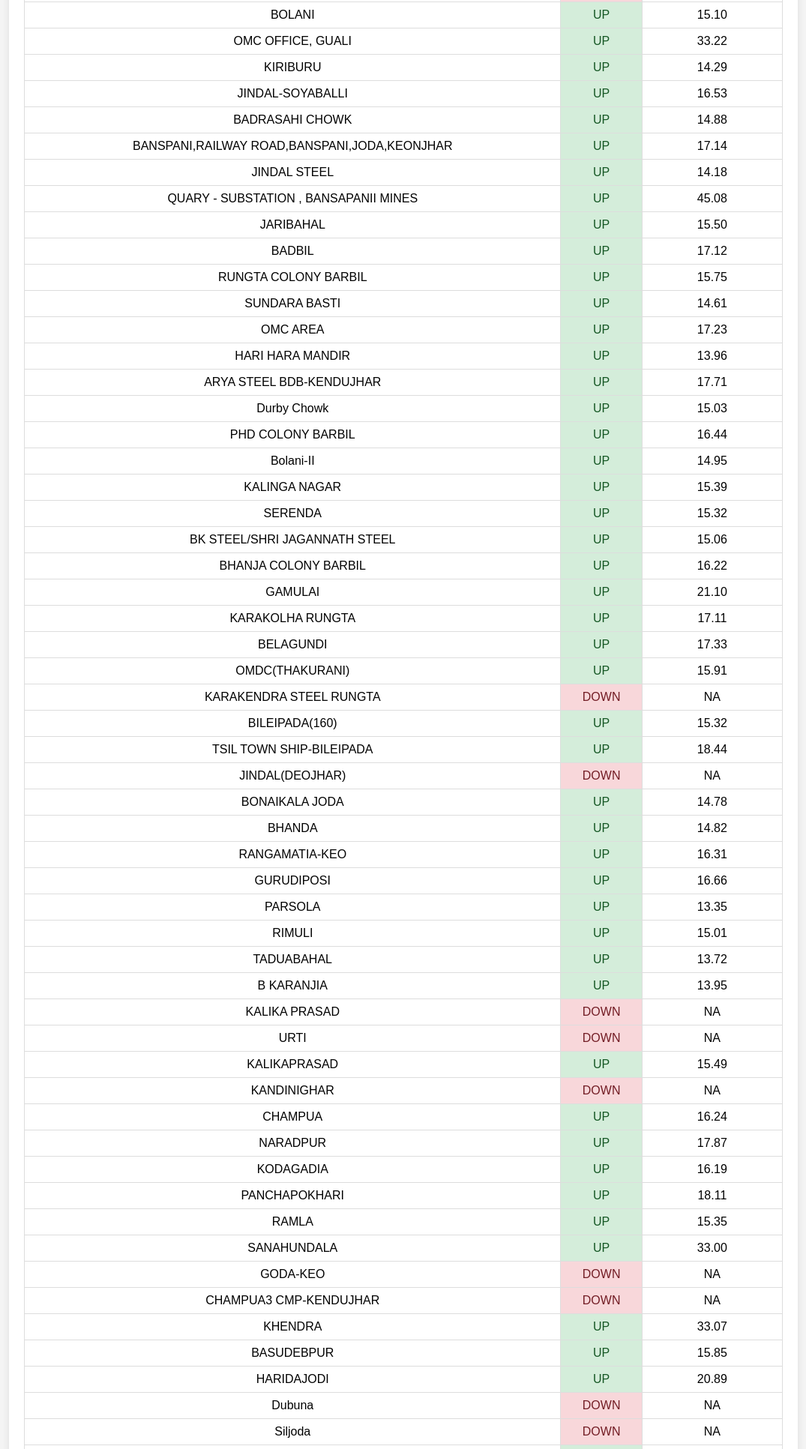
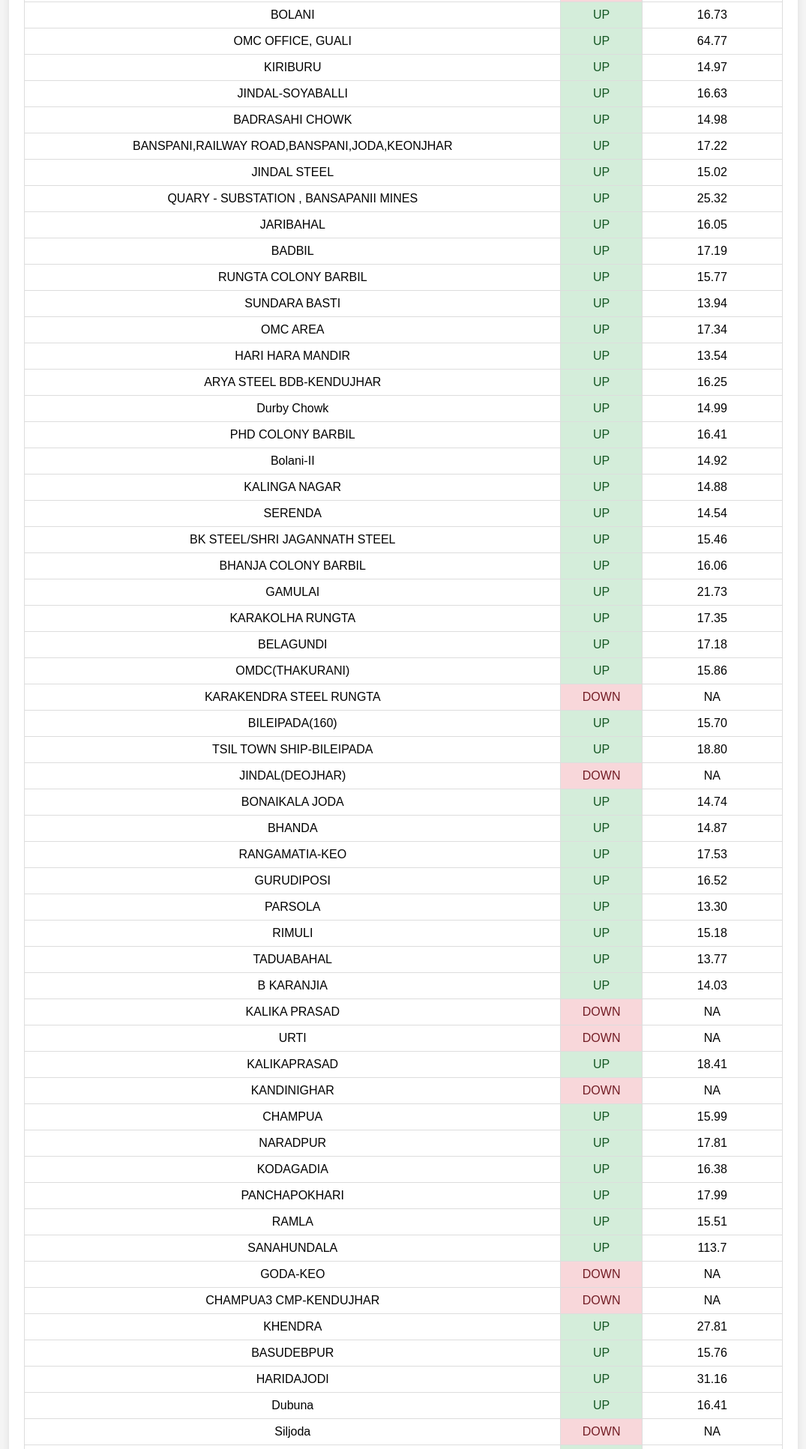
Before and after one commit to bsnljodabarbil-bot/enodeB, a plain HTML site: page enodeB.html in a window 1280 px wide. Shown: the part 867-2800 px from the top of the page at 75% size, without its empty margins (102-1177 px from the left). Drawn offline with Linux system fonts and the light colour scheme.

Commit message:
Update enodeB.html with new content via Python API

```diff
--- a/enodeB.html
+++ b/enodeB.html
@@ -24,7 +24,7 @@
         </div>
         <div class="container">
 
-            <p>Last updated: 2025-10-19 17:00:59<a href="index.html">#Click here to return to MAAN/MADM status Dashboard#</a> <p style="color:Red;"> Reacheble enodeB  = 65; Unreachable enodeB= 18</p>
+            <p>Last updated: 2025-10-19 17:06:59<a href="index.html">#Click here to return to MAAN/MADM status Dashboard#</a> <p style="color:Red;"> Reacheble enodeB  = 68; Unreachable enodeB= 15</p>
             <table>
                 <thead>
                     <tr>
@@ -38,61 +38,61 @@
                     <tr>
                         <td>JODA MARKET</td>
                         <td class="status-up">UP</td>
-                        <td>22.79</td>
+                        <td>22.28</td>
                     </tr>
 
                     <tr>
                         <td>JODA</td>
                         <td class="status-up">UP</td>
-                        <td>15.48</td>
+                        <td>15.02</td>
                     </tr>
 
                     <tr>
                         <td>KAMAR JODA</td>
                         <td class="status-up">UP</td>
-                        <td>21.03</td>
+                        <td>19.57</td>
                     </tr>
 
                     <tr>
                         <td>HIRAKUD COLONY</td>
                         <td class="status-up">UP</td>
-                        <td>14.62</td>
+                        <td>14.04</td>
                     </tr>
 
                     <tr>
                         <td>TISCO PVT LTD</td>
                         <td class="status-up">UP</td>
-                        <td>16.80</td>
+                        <td>16.37</td>
                     </tr>
 
                     <tr>
                         <td>JODA BUS STAND</td>
                         <td class="status-up">UP</td>
-                        <td>16.80</td>
+                        <td>16.14</td>
                     </tr>
 
                     <tr>
                         <td>JAJANG</td>
                         <td class="status-up">UP</td>
-                        <td>14.32</td>
+                        <td>13.99</td>
                     </tr>
 
                     <tr>
                         <td>HIGH CAMP JAJANGA</td>
                         <td class="status-up">UP</td>
-                        <td>17.20</td>
+                        <td>16.94</td>
                     </tr>
 
                     <tr>
                         <td>RUNGTA</td>
                         <td class="status-up">UP</td>
-                        <td>15.51</td>
+                        <td>14.80</td>
                     </tr>
 
                     <tr>
                         <td>DIRECTORS BUNGLOW JODA</td>
                         <td class="status-up">UP</td>
-                        <td>15.37</td>
+                        <td>15.52</td>
                     </tr>
 
                     <tr>
@@ -104,13 +104,13 @@
                     <tr>
                         <td>BHUAIN ROIDA</td>
                         <td class="status-up">UP</td>
-                        <td>17.40</td>
+                        <td>17.11</td>
                     </tr>
 
                     <tr>
                         <td>BICHAKUNDI</td>
                         <td class="status-up">UP</td>
-                        <td>16.53</td>
+                        <td>16.13</td>
                     </tr>
 
                     <tr>
@@ -134,7 +134,7 @@
                     <tr>
                         <td>RUGUDI</td>
                         <td class="status-up">UP</td>
-                        <td>14.30</td>
+                        <td>14.28</td>
                     </tr>
 
                     <tr>
@@ -146,157 +146,157 @@
                     <tr>
                         <td>BOLANI</td>
                         <td class="status-up">UP</td>
-                        <td>15.10</td>
+                        <td>16.73</td>
                     </tr>
 
                     <tr>
                         <td>OMC OFFICE, GUALI</td>
                         <td class="status-up">UP</td>
-                        <td>33.22</td>
+                        <td>64.77</td>
                     </tr>
 
                     <tr>
                         <td>KIRIBURU</td>
                         <td class="status-up">UP</td>
-                        <td>14.29</td>
+                        <td>14.97</td>
                     </tr>
 
                     <tr>
                         <td>JINDAL-SOYABALLI</td>
                         <td class="status-up">UP</td>
-                        <td>16.53</td>
+                        <td>16.63</td>
                     </tr>
 
                     <tr>
                         <td>BADRASAHI CHOWK</td>
                         <td class="status-up">UP</td>
-                        <td>14.88</td>
+                        <td>14.98</td>
                     </tr>
 
                     <tr>
                         <td>BANSPANI,RAILWAY ROAD,BANSPANI,JODA,KEONJHAR</td>
                         <td class="status-up">UP</td>
-                        <td>17.14</td>
+                        <td>17.22</td>
                     </tr>
 
                     <tr>
                         <td>JINDAL STEEL</td>
                         <td class="status-up">UP</td>
-                        <td>14.18</td>
+                        <td>15.02</td>
                     </tr>
 
                     <tr>
                         <td>QUARY - SUBSTATION , BANSAPANII MINES</td>
                         <td class="status-up">UP</td>
-                        <td>45.08</td>
+                        <td>25.32</td>
                     </tr>
 
                     <tr>
                         <td>JARIBAHAL</td>
                         <td class="status-up">UP</td>
-                        <td>15.50</td>
+                        <td>16.05</td>
                     </tr>
 
                     <tr>
                         <td>BADBIL</td>
                         <td class="status-up">UP</td>
-                        <td>17.12</td>
+                        <td>17.19</td>
                     </tr>
 
                     <tr>
                         <td>RUNGTA COLONY BARBIL</td>
                         <td class="status-up">UP</td>
-                        <td>15.75</td>
+                        <td>15.77</td>
                     </tr>
 
                     <tr>
                         <td>SUNDARA BASTI</td>
                         <td class="status-up">UP</td>
-                        <td>14.61</td>
+                        <td>13.94</td>
                     </tr>
 
                     <tr>
                         <td>OMC AREA</td>
                         <td class="status-up">UP</td>
-                        <td>17.23</td>
+                        <td>17.34</td>
                     </tr>
 
                     <tr>
                         <td>HARI HARA MANDIR</td>
                         <td class="status-up">UP</td>
-                        <td>13.96</td>
+                        <td>13.54</td>
                     </tr>
 
                     <tr>
                         <td>ARYA STEEL BDB-KENDUJHAR</td>
                         <td class="status-up">UP</td>
-                        <td>17.71</td>
+                        <td>16.25</td>
                     </tr>
 
                     <tr>
                         <td>Durby Chowk</td>
                         <td class="status-up">UP</td>
-                        <td>15.03</td>
+                        <td>14.99</td>
                     </tr>
 
                     <tr>
                         <td>PHD COLONY BARBIL</td>
                         <td class="status-up">UP</td>
-                        <td>16.44</td>
+                        <td>16.41</td>
                     </tr>
 
                     <tr>
                         <td>Bolani-II</td>
                         <td class="status-up">UP</td>
-                        <td>14.95</td>
+                        <td>14.92</td>
                     </tr>
 
                     <tr>
                         <td>KALINGA NAGAR</td>
                         <td class="status-up">UP</td>
-                        <td>15.39</td>
+                        <td>14.88</td>
                     </tr>
 
                     <tr>
                         <td>SERENDA</td>
                         <td class="status-up">UP</td>
-                        <td>15.32</td>
+                        <td>14.54</td>
                     </tr>
 
                     <tr>
                         <td>BK STEEL/SHRI JAGANNATH STEEL</td>
                         <td class="status-up">UP</td>
-                        <td>15.06</td>
+                        <td>15.46</td>
                     </tr>
 
                     <tr>
                         <td>BHANJA COLONY BARBIL</td>
                         <td class="status-up">UP</td>
-                        <td>16.22</td>
+                        <td>16.06</td>
                     </tr>
 
                     <tr>
                         <td>GAMULAI</td>
                         <td class="status-up">UP</td>
-                        <td>21.10</td>
+                        <td>21.73</td>
                     </tr>
 
                     <tr>
                         <td>KARAKOLHA RUNGTA</td>
                         <td class="status-up">UP</td>
-                        <td>17.11</td>
+                        <td>17.35</td>
                     </tr>
 
                     <tr>
                         <td>BELAGUNDI</td>
                         <td class="status-up">UP</td>
-                        <td>17.33</td>
+                        <td>17.18</td>
                     </tr>
 
                     <tr>
                         <td>OMDC(THAKURANI)</td>
                         <td class="status-up">UP</td>
-                        <td>15.91</td>
+                        <td>15.86</td>
                     </tr>
 
                     <tr>
@@ -308,13 +308,13 @@
                     <tr>
                         <td>BILEIPADA(160)</td>
                         <td class="status-up">UP</td>
-                        <td>15.32</td>
+                        <td>15.70</td>
                     </tr>
 
                     <tr>
                         <td>TSIL TOWN SHIP-BILEIPADA</td>
                         <td class="status-up">UP</td>
-                        <td>18.44</td>
+                        <td>18.80</td>
                     </tr>
 
                     <tr>
@@ -326,49 +326,49 @@
                     <tr>
                         <td>BONAIKALA JODA</td>
                         <td class="status-up">UP</td>
-                        <td>14.78</td>
+                        <td>14.74</td>
                     </tr>
 
                     <tr>
                         <td>BHANDA</td>
                         <td class="status-up">UP</td>
-                        <td>14.82</td>
+                        <td>14.87</td>
                     </tr>
 
                     <tr>
                         <td>RANGAMATIA-KEO</td>
                         <td class="status-up">UP</td>
-                        <td>16.31</td>
+                        <td>17.53</td>
                     </tr>
 
                     <tr>
                         <td>GURUDIPOSI</td>
                         <td class="status-up">UP</td>
-                        <td>16.66</td>
+                        <td>16.52</td>
                     </tr>
 
                     <tr>
                         <td>PARSOLA</td>
                         <td class="status-up">UP</td>
-                        <td>13.35</td>
+                        <td>13.30</td>
                     </tr>
 
                     <tr>
                         <td>RIMULI</td>
                         <td class="status-up">UP</td>
-                        <td>15.01</td>
+                        <td>15.18</td>
                     </tr>
 
                     <tr>
                         <td>TADUABAHAL</td>
                         <td class="status-up">UP</td>
-                        <td>13.72</td>
+                        <td>13.77</td>
                     </tr>
 
                     <tr>
                         <td>B KARANJIA</td>
                         <td class="status-up">UP</td>
-                        <td>13.95</td>
+                        <td>14.03</td>
                     </tr>
 
                     <tr>
@@ -386,7 +386,7 @@
                     <tr>
                         <td>KALIKAPRASAD</td>
                         <td class="status-up">UP</td>
-                        <td>15.49</td>
+                        <td>18.41</td>
                     </tr>
 
                     <tr>
@@ -398,37 +398,37 @@
                     <tr>
                         <td>CHAMPUA</td>
                         <td class="status-up">UP</td>
-                        <td>16.24</td>
+                        <td>15.99</td>
                     </tr>
 
                     <tr>
                         <td>NARADPUR</td>
                         <td class="status-up">UP</td>
-                        <td>17.87</td>
+                        <td>17.81</td>
                     </tr>
 
                     <tr>
                         <td>KODAGADIA</td>
                         <td class="status-up">UP</td>
-                        <td>16.19</td>
+                        <td>16.38</td>
                     </tr>
 
                     <tr>
                         <td>PANCHAPOKHARI</td>
                         <td class="status-up">UP</td>
-                        <td>18.11</td>
+                        <td>17.99</td>
                     </tr>
 
                     <tr>
                         <td>RAMLA</td>
                         <td class="status-up">UP</td>
-                        <td>15.35</td>
+                        <td>15.51</td>
                     </tr>
 
                     <tr>
                         <td>SANAHUNDALA</td>
                         <td class="status-up">UP</td>
-                        <td>33.00</td>
+                        <td>113.7</td>
                     </tr>
 
                     <tr>
@@ -446,25 +446,25 @@
                     <tr>
                         <td>KHENDRA</td>
                         <td class="status-up">UP</td>
-                        <td>33.07</td>
+                        <td>27.81</td>
                     </tr>
 
                     <tr>
                         <td>BASUDEBPUR</td>
                         <td class="status-up">UP</td>
-                        <td>15.85</td>
+                        <td>15.76</td>
                     </tr>
 
                     <tr>
                         <td>HARIDAJODI</td>
                         <td class="status-up">UP</td>
-                        <td>20.89</td>
+                        <td>31.16</td>
                     </tr>
 
                     <tr>
                         <td>Dubuna</td>
-                        <td class="status-down">DOWN</td>
-                        <td>NA</td>
+                        <td class="status-up">UP</td>
+                        <td>16.41</td>
                     </tr>
 
                     <tr>
@@ -476,31 +476,31 @@
                     <tr>
                         <td>PIDHAPOKHARI</td>
                         <td class="status-up">UP</td>
-                        <td>15.40</td>
+                        <td>15.62</td>
                     </tr>
 
                     <tr>
                         <td>WEIGH BRIDGE, OMC UNCHABALI,JAJANG</td>
-                        <td class="status-down">DOWN</td>
-                        <td>NA</td>
+                        <td class="status-up">UP</td>
+                        <td>17.71</td>
                     </tr>
 
                     <tr>
                         <td>UNCHABALI</td>
-                        <td class="status-down">DOWN</td>
-                        <td>NA</td>
+                        <td class="status-up">UP</td>
+                        <td>14.70</td>
                     </tr>
 
                     <tr>
                         <td>Bambebari</td>
                         <td class="status-up">UP</td>
-                        <td>15.27</td>
+                        <td>15.16</td>
                     </tr>
 
                     <tr>
                         <td>PRO MINERAL</td>
                         <td class="status-up">UP</td>
-                        <td>18.94</td>
+                        <td>19.57</td>
                     </tr>
 
                     <tr>
@@ -512,13 +512,13 @@
                     <tr>
                         <td>GUNDUNIA</td>
                         <td class="status-up">UP</td>
-                        <td>14.27</td>
+                        <td>14.31</td>
                     </tr>
 
                     <tr>
                         <td>KALINGA-KEO</td>
                         <td class="status-up">UP</td>
-                        <td>67.00</td>
+                        <td>609.7</td>
                     </tr>
 
                     <tr>
@@ -530,7 +530,7 @@
                     <tr>
                         <td>MURGA MAHADEV</td>
                         <td class="status-up">UP</td>
-                        <td>22.44</td>
+                        <td>24.25</td>
                     </tr>
 
                 </tbody>
```
